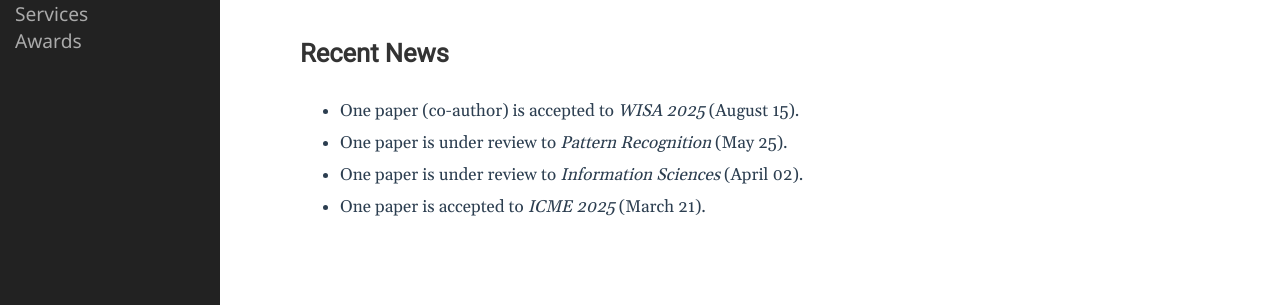
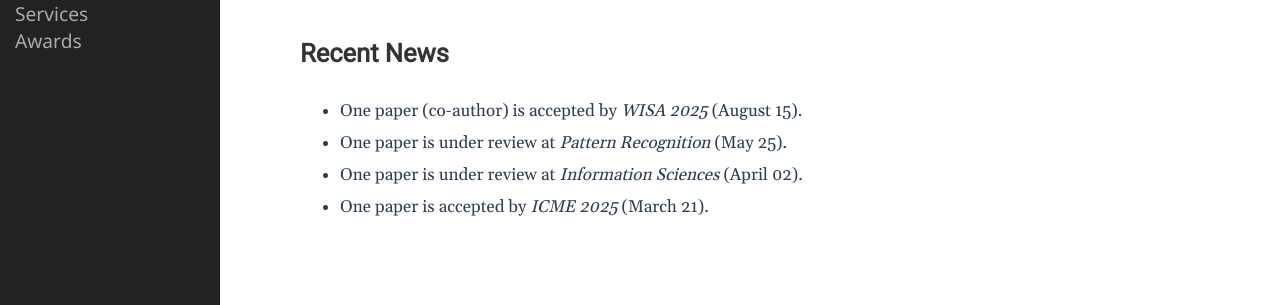
Before and after one commit to byzhaoAI/byzhaoAI.github.io, a Jekyll site: the page built from index.md, in a window 1280 px wide. Shown: the part 445-750 px from the top of the page. Built offline with Jekyll 4.4.1, drawn with Linux system fonts in a browser that asks for light colours.

Commit message:
init update

```diff
--- a/_includes/home.html
+++ b/_includes/home.html
@@ -20,10 +20,10 @@
 
     <h2>Recent News</h2>
     <ul>
-      <li>One paper (co-author) is accepted to <em>WISA 2025</em> (August 15).</li>
-      <li>One paper is under review to <em>Pattern Recognition</em> (May 25).</li>
-      <li>One paper is under review to <em>Information Sciences</em> (April 02).</li>
-      <li>One paper is accepted to <em>ICME 2025</em> (March 21).</li>
+      <li>One paper (co-author) is accepted by <em>WISA 2025</em> (August 15).</li>
+      <li>One paper is under review at <em>Pattern Recognition</em> (May 25).</li>
+      <li>One paper is under review at <em>Information Sciences</em> (April 02).</li>
+      <li>One paper is accepted by <em>ICME 2025</em> (March 21).</li>
     </ul>
 
   </div>
```
Also changed, not shown: README.md.
